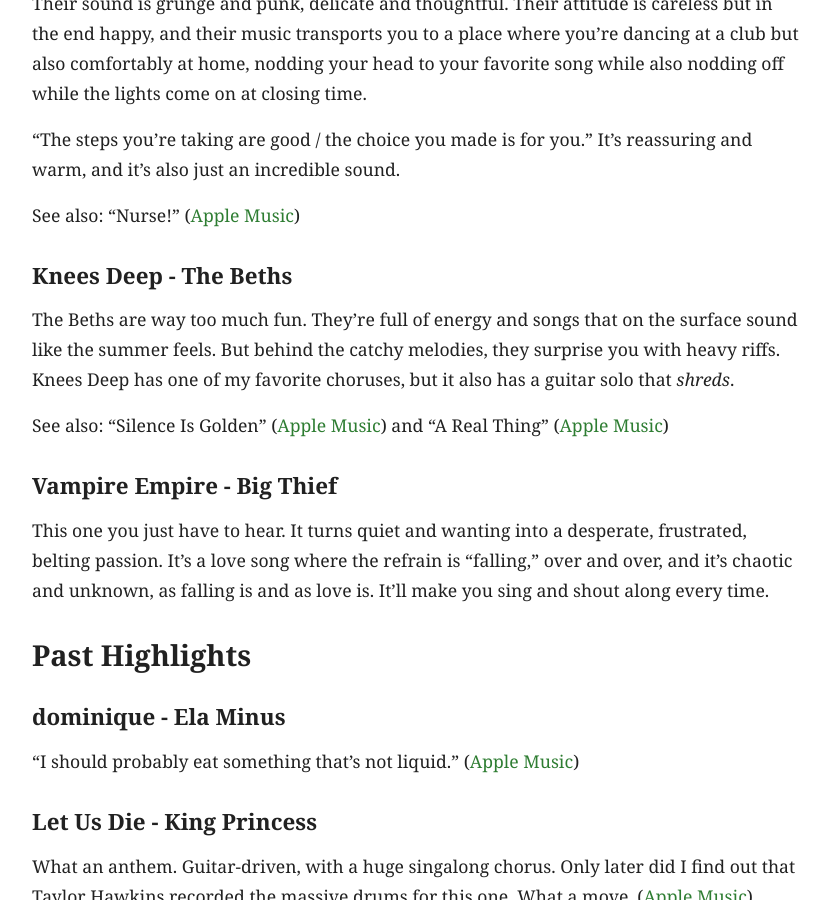
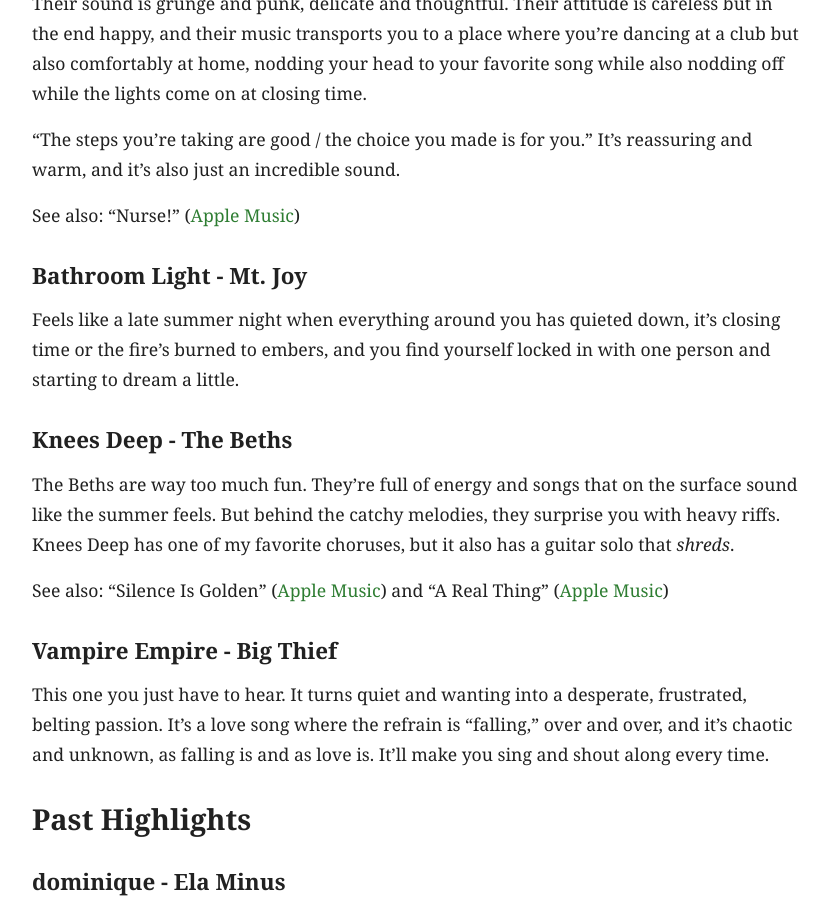
Before and after one commit to ttwardz/bum-notes-blog, a Jekyll site: the page built from _posts/2023-12-13-heavy-rotation-music-playlist.markdown, in a window 1280 px wide and 900 px high, scrolled down 1296 px. Shown: the whole window, without its empty margins (224-1054 px from the left). Built offline with Jekyll 4.4.1, drawn with Linux system fonts in a browser that asks for light colours.

Commit message:
edit heavy rotation post

```diff
--- a/_posts/2023-12-13-heavy-rotation-music-playlist.markdown
+++ b/_posts/2023-12-13-heavy-rotation-music-playlist.markdown
@@ -30,6 +30,9 @@ Their sound is grunge and punk, delicate and thoughtful. Their attitude is carel
 
 See also: "Nurse!" ([Apple Music](https://music.apple.com/album/nurse/1678575073?i=1678575677))
 
+### Bathroom Light - Mt. Joy
+Feels like a late summer night when everything around you has quieted down, it's closing time or the fire's burned to embers, and you find yourself locked in with one person and starting to dream a little.
+
 ### Knees Deep - The Beths
 The Beths are way too much fun. They're full of energy and songs that on the surface sound like the summer feels. But behind the catchy melodies, they surprise you with heavy riffs. Knees Deep has one of my favorite choruses, but it also has a guitar solo that *shreds*.
 
```
Also changed, not shown: _posts/2025-06-10-journal.md (+1 -1 lines).
